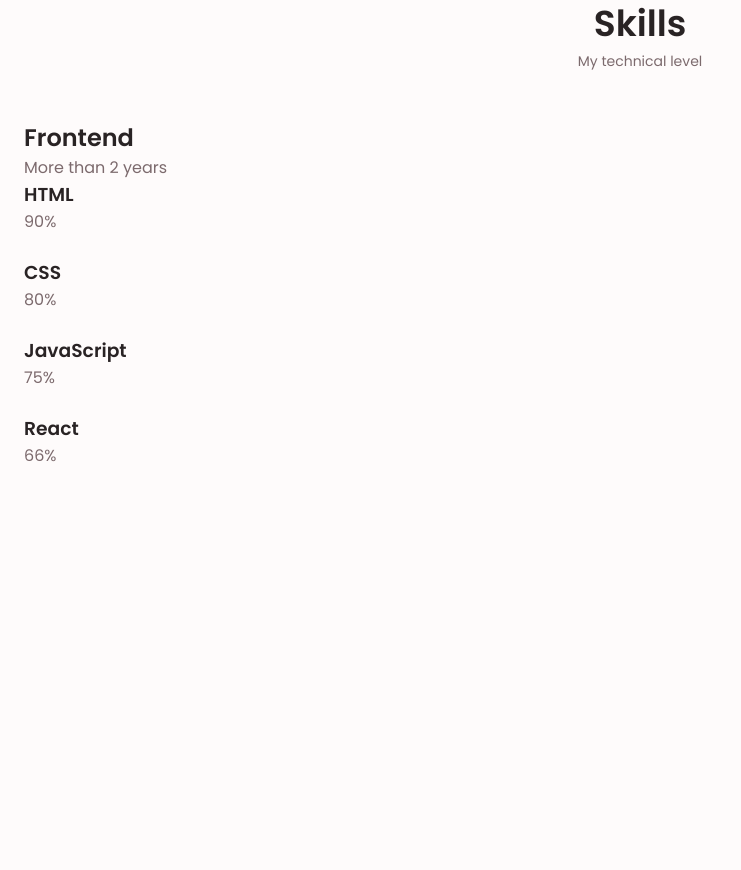
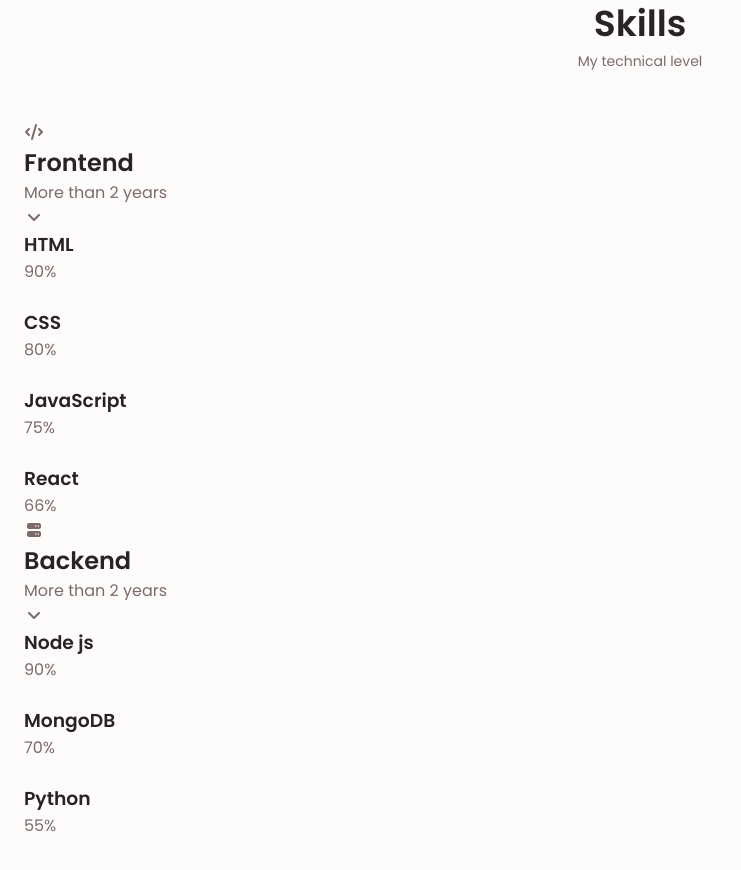
Before and after one commit to Harsh-Builds/My-Portfolio, a React (Create React App) app in the folder client/: page / in a window 1280 px wide. Shown: the part 1420-2290 px from the top of the page, without its empty margins (0-741 px from the left). Before the commit the page ends 2000 px from the top, so only its background shows below. Built offline with nearby package versions, Linux system fonts and the light colour scheme.

Commit message:
Add Skills 2 section inside Skills component

```diff
--- a/client/src/components/skills.js
+++ b/client/src/components/skills.js
@@ -1,4 +1,7 @@
 import React from 'react'
+import { FontAwesomeIcon } from "@fortawesome/react-fontawesome";
+import { faCode, faAngleDown, faServer } from "@fortawesome/free-solid-svg-icons";
+
 
 export default function Skills() {
   return (
@@ -10,12 +13,13 @@
       {/*==================== SKILLS 1 ====================*/}
       <div className="skills_content skills_open">
         <div className="skills_header">
-          <i className="fa-solid fa-code skills_icon" />
+            <FontAwesomeIcon icon={faCode} className='skills_icon' />
+
           <div>
             <h1 className="skills_title">Frontend </h1>
             <span className="skills_subtitle">More than 2 years </span>
           </div>
-          <i className="fa-solid fa-angle-down skills_arrow" />
+          <FontAwesomeIcon icon={faAngleDown} className='skills_arrow' />
         </div>
         <div className="skills_list grid">
           <div className="skills_data">
@@ -57,6 +61,49 @@
         </div>
       </div>
 
+
+      {/*==================== SKILLS 2 ====================*/}
+      <div className="skills_content skills_close">
+        <div className="skills_header">
+            <FontAwesomeIcon icon={faServer} className='skills_icon' />
+
+          <div>
+            <h1 className="skills_title">Backend </h1>
+            <span className="skills_subtitle">More than 2 years </span>
+          </div>
+              <FontAwesomeIcon icon={faAngleDown} className='skills_arrow' />
+        </div>
+        <div className="skills_list grid">
+          <div className="skills_data">
+            <div className="skills_title">
+              <h3 className="skills_name">Node js</h3>
+              <span className="skills_number">90%</span>
+            </div>
+            <div className="skills_bar">
+              <span className="skills_percentage skills_nodejs" />
+            </div>
+          </div>
+          <div className="skills_data">
+            <div className="skills_title">
+              <h3 className="skills_name">MongoDB</h3>
+              <span className="skills_number">70%</span>
+            </div>
+            <div className="skills_bar">
+              <span className="skills_percentage skills_mongodb" />
+            </div>
+          </div>
+          <div className="skills_data">
+            <div className="skills_title">
+              <h3 className="skills_name">Python</h3>
+              <span className="skills_number">55%</span>
+            </div>
+            <div className="skills_bar">
+              <span className="skills_percentage skills_python" />
+            </div>
+          </div>
+        </div>
+      </div>
+
     </div>
   </div>
 </section>
```
